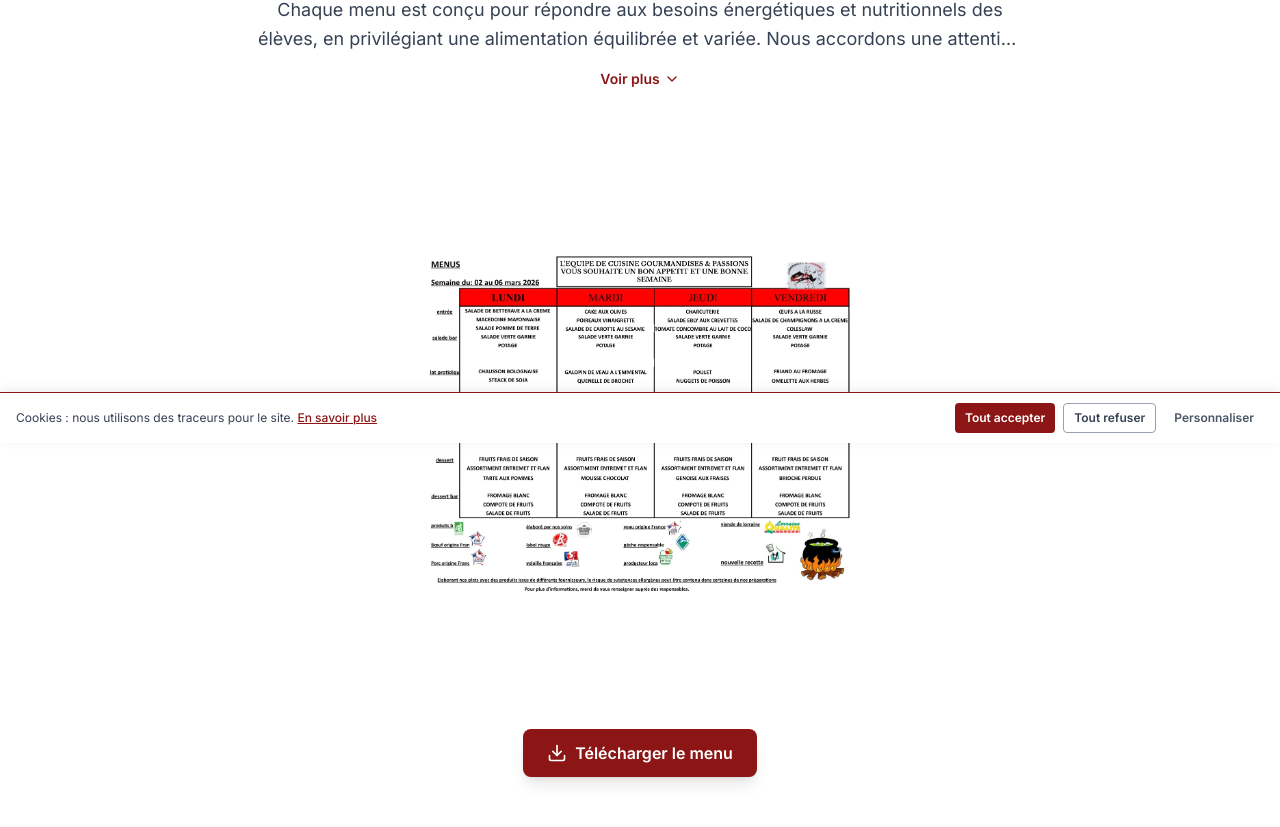
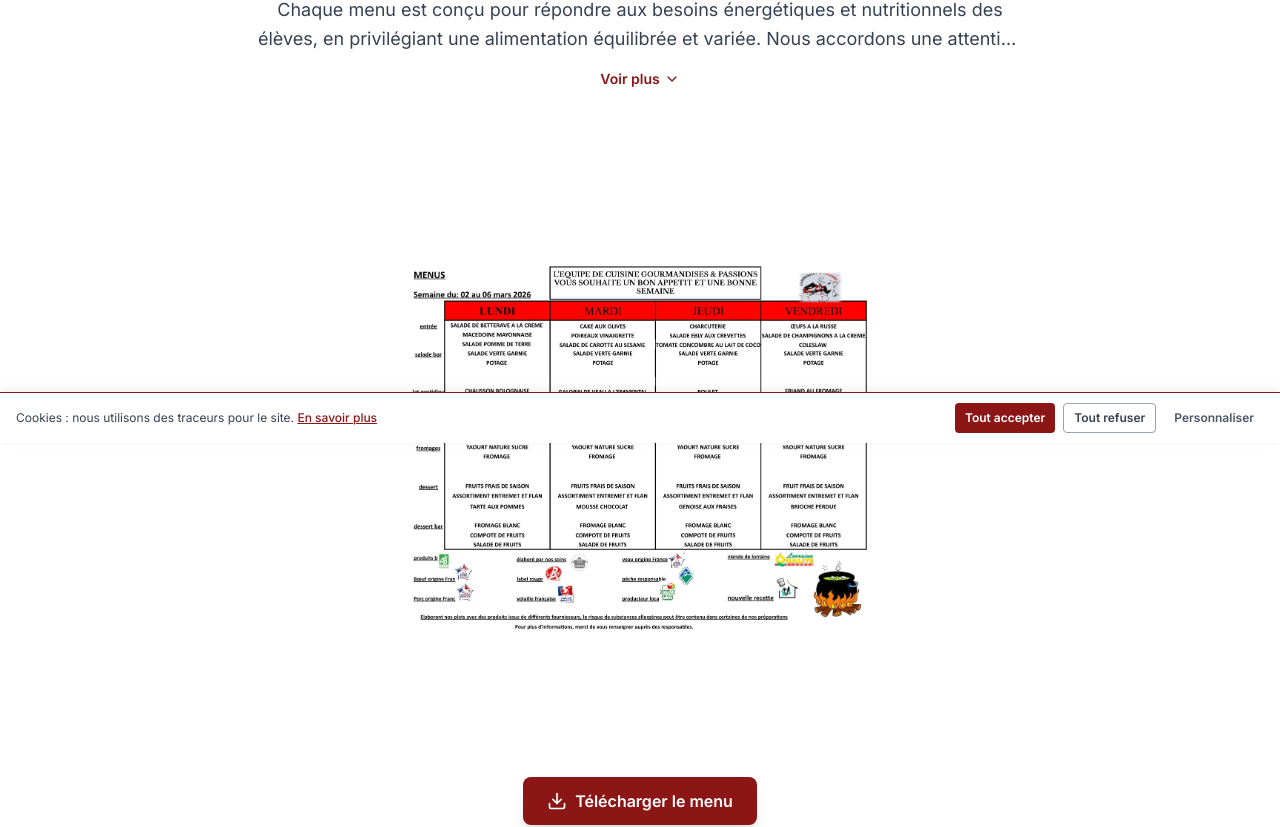
Before and after one commit to Dev-Wtz/site-recollets-final, a Next.js app: page /restauration/cantine in a window 1280 px wide. Shown: the part 357-1184 px from the top of the page. Built offline with nearby package versions, Linux system fonts and the light colour scheme; no server answers.

Commit message:
Menus: affichage par defaut a 90% de la largeur ecran
Made-with: Cursor

```diff
--- a/app/components/MenuImageWithLightbox.tsx
+++ b/app/components/MenuImageWithLightbox.tsx
@@ -14,7 +14,7 @@ interface MenuImageWithLightboxProps {
 }
 
 /**
- * Affiche le menu sans cadre : grand sur desktop, plus petit sur mobile.
+ * Affiche le menu sans cadre : 90 % de la largeur de l'écran par défaut.
  * Clic sur l'image ouvre une lightbox pour l'agrandir.
  */
 export default function MenuImageWithLightbox({
@@ -48,7 +48,7 @@ export default function MenuImageWithLightbox({
         aria-label="Agrandir le menu"
       >
         <span
-          className={`flex justify-center w-full ${rotated ? "h-[55vh] sm:h-[62vh] md:h-[72vh] overflow-x-auto overflow-y-hidden" : "max-w-[85%] sm:max-w-[92%] md:max-w-6xl"}`}
+          className={`flex justify-center w-full ${rotated ? "w-[90vw] max-w-[90vw] h-[70vh] sm:h-[78vh] overflow-x-auto overflow-y-hidden" : "w-[90vw] max-w-[90vw]"}`}
         >
           <NextImage
             src={src}
@@ -61,7 +61,7 @@ export default function MenuImageWithLightbox({
                 : "w-full h-auto object-contain object-center select-none pointer-events-none"
             }
             quality={90}
-            sizes="(max-width: 640px) 85vw, (max-width: 1024px) 92vw, 1200px"
+            sizes="90vw"
             loading="lazy"
             draggable={false}
           />
```
